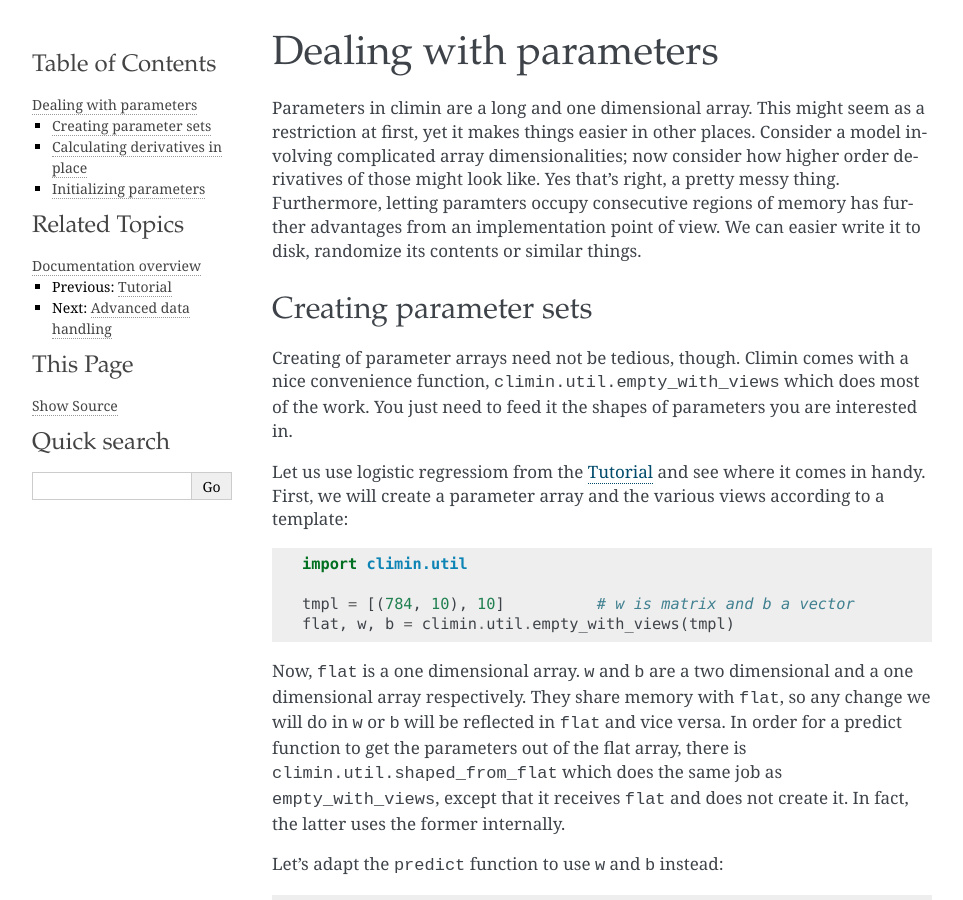
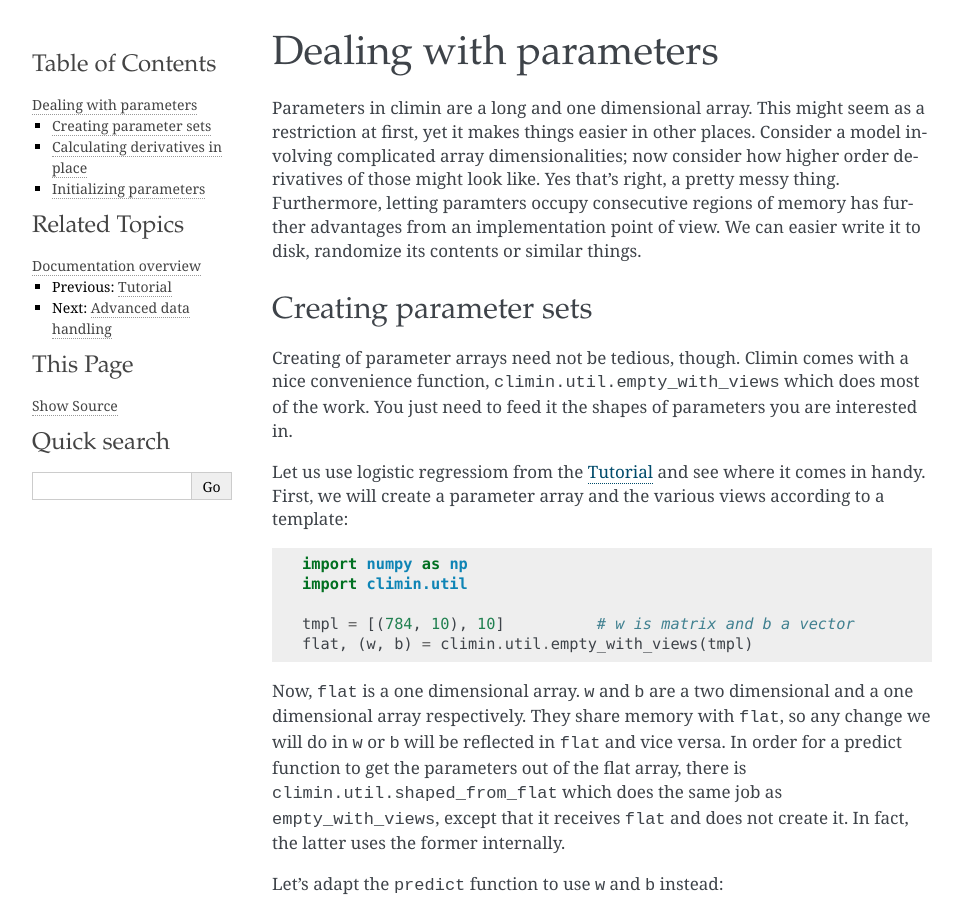
Before and after one commit to BRML/climin, a Sphinx documentation site: the page built from docs/source/parameters.rst, in a window 1280 px wide and 900 px high. Shown: the whole window, without its empty margins (148-1111 px from the left). Built offline with Sphinx 7.4.7, drawn with Linux system fonts in a browser that asks for light colours; formulas are drawn with MathJax 3.

Commit message:
FIX: tutorial had a bug in it

```diff
--- a/docs/source/parameters.rst
+++ b/docs/source/parameters.rst
@@ -23,10 +23,11 @@ to a template:
 
 .. testcode:: [parameters]
 
+   import numpy as np
    import climin.util
 
    tmpl = [(784, 10), 10]          # w is matrix and b a vector
-   flat, w, b = climin.util.empty_with_views(tmpl)
+   flat, (w, b) = climin.util.empty_with_views(tmpl)
 
 Now, ``flat`` is a one dimensional array. ``w`` and ``b`` are a two dimensional
 and a one dimensional array respectively. They share memory with ``flat``, so
```
